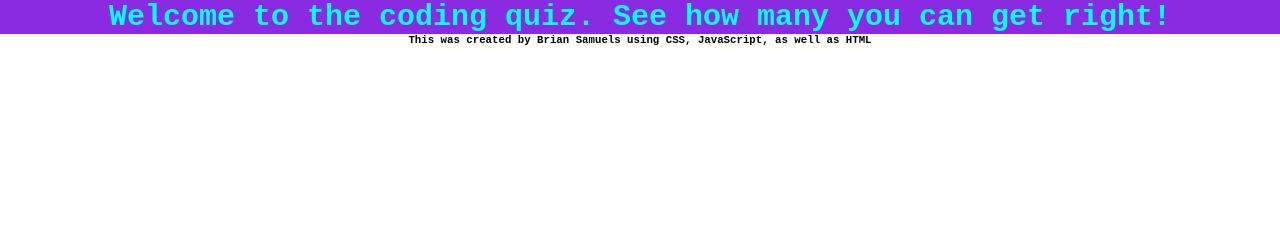
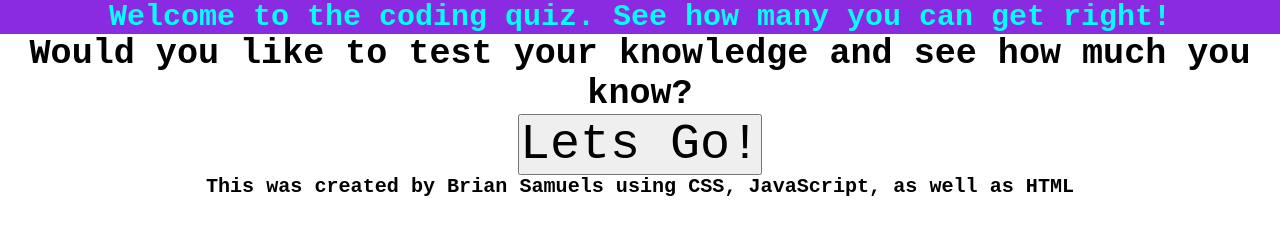
Before and after one commit to Samuels1996/Coding-Quiz, a plain HTML site: page assets/index.html in a window 1280 px wide. Drawn offline with Linux system fonts and the light colour scheme.

Commit message:
Adding in additional js, html, as well as css groundwork

```diff
--- a/assets/index.html
+++ b/assets/index.html
@@ -15,6 +15,8 @@
 </header>
 
 <body>
+    <h3>Would you like to test your knowledge and see how much you know? </h3>
+    <button>Lets Go!</button>
     <script src="./script.js"></script>
 </body>
 
--- a/assets/script.js
+++ b/assets/script.js
@@ -0,0 +1,11 @@
+
+
+
+
+
+
+
+submitButton.addEventListener('click')
+function(event) {
+    event.preventDefault
+}
--- a/assets/style.css
+++ b/assets/style.css
@@ -16,3 +16,22 @@ header {
     justify-content: center;
 
 }
+
+body {
+    font-size: 30px;
+}
+
+button {
+    font-size: 50px;
+}
+
+footer {
+    display:flex;
+    flex-wrap: wrap;
+    justify-content: center;
+
+}
+
+@media screen and (max-width: 768px)  {
+
+}
```
